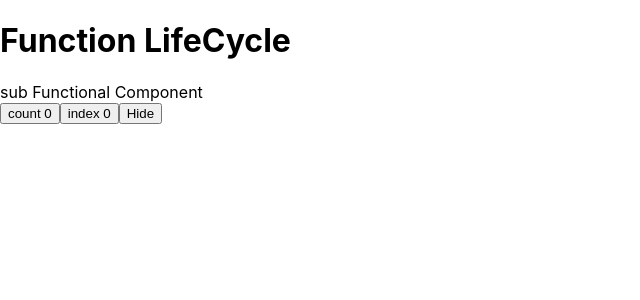
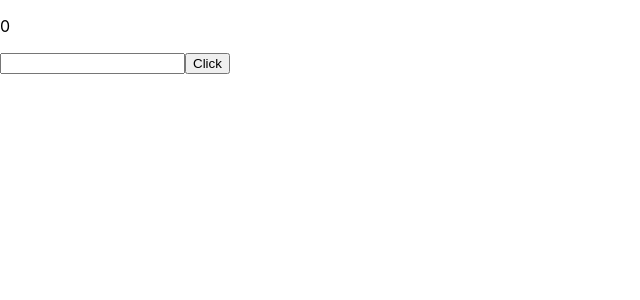
Before and after one commit to rathod-mehul/my-react-app, a React (Create React App) app: page / in a window 1280 px wide. Shown: the top 300 px of the page, without its empty margins (0-640 px from the left). Built offline with nearby package versions, Linux system fonts and the light colour scheme.

Commit message:
UseRef_Use_counter

```diff
--- a/src/practice_folder/Practice.js
+++ b/src/practice_folder/Practice.js
@@ -1,5 +1,6 @@
 // import ClassComonent from "./lifecycle/ClassComponent";
-import FunctionHookComponent from "./hook/FunctionHookComponent";
+// import FunctionHookComponent from "./hook/FunctionHookComponent";
+import UseRefComponent from "./hook/UseRefComponent";
 
 function Practice (){
 
@@ -7,7 +8,8 @@
     return(
         <>
 {/* <ClassComonent/> */}
-<FunctionHookComponent/>
+{/* <FunctionHookComponent/> */}
+<UseRefComponent/>
         </>
         )
 }
--- a/src/practice_folder/hook/USeRefComponent.js
+++ b/src/practice_folder/hook/USeRefComponent.js
@@ -0,0 +1,24 @@
+import { useRef, useState, useEffect } from "react";
+import UseCounters from "./UseCounter";
+
+export default function UseRefComponent() {
+    // let [count, setCount] = useState(0);
+    let inputRef = useRef(null);
+    const [count, setCount] = UseCounters();
+
+    let changeInput = () => {
+        setCount();
+    }
+
+    useEffect(() => {
+        console.log('comonent rendered...');
+    })
+
+    return (
+        <>
+            <p>{count}</p>
+            <input type="text" ref={inputRef} />
+            <button onClick={changeInput}>Click</button>
+        </>
+    )
+}
--- a/src/practice_folder/hook/UseCounter.js
+++ b/src/practice_folder/hook/UseCounter.js
@@ -0,0 +1,10 @@
+import { useState } from "react";
+
+export default function UseCounters(initialValue = 0){
+    const [count, setCount] = useState(initialValue)
+
+    const increment = () => setCount(count+1)
+
+    return [count,increment]
+
+}
```
